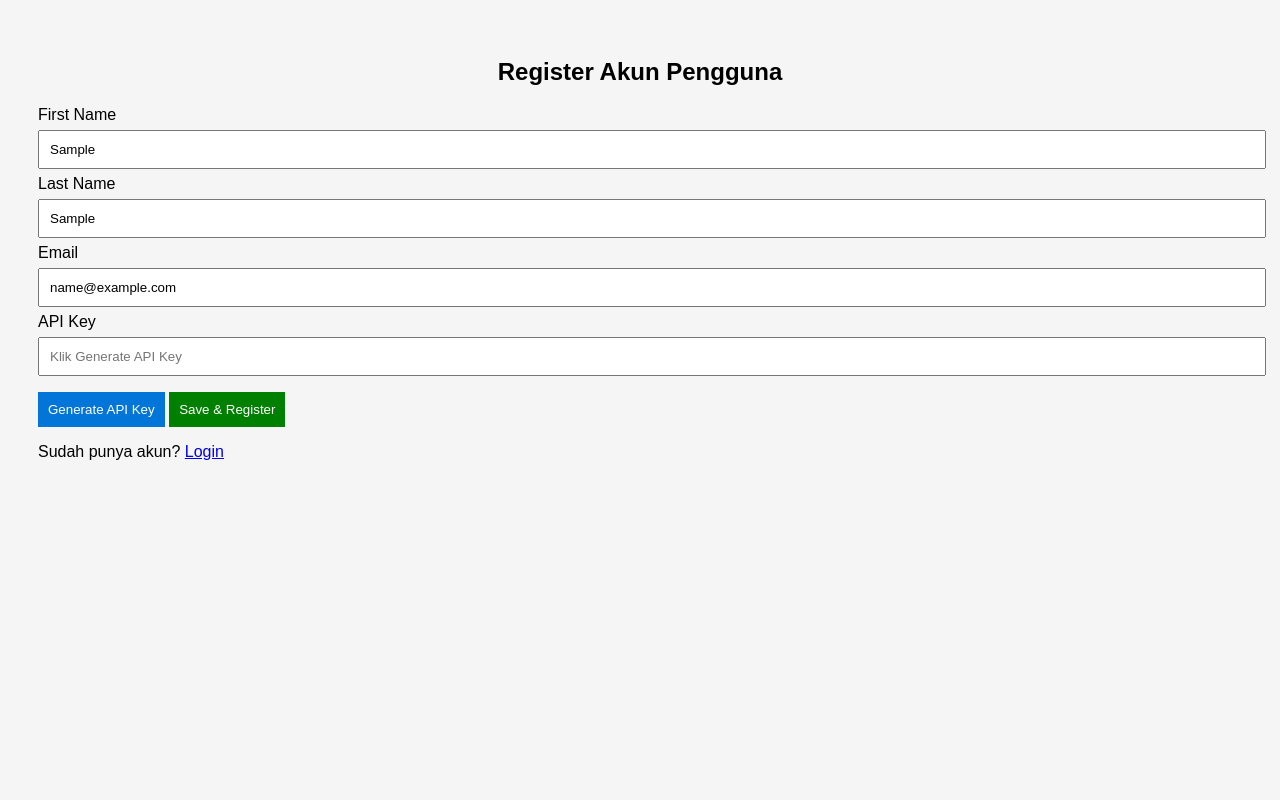
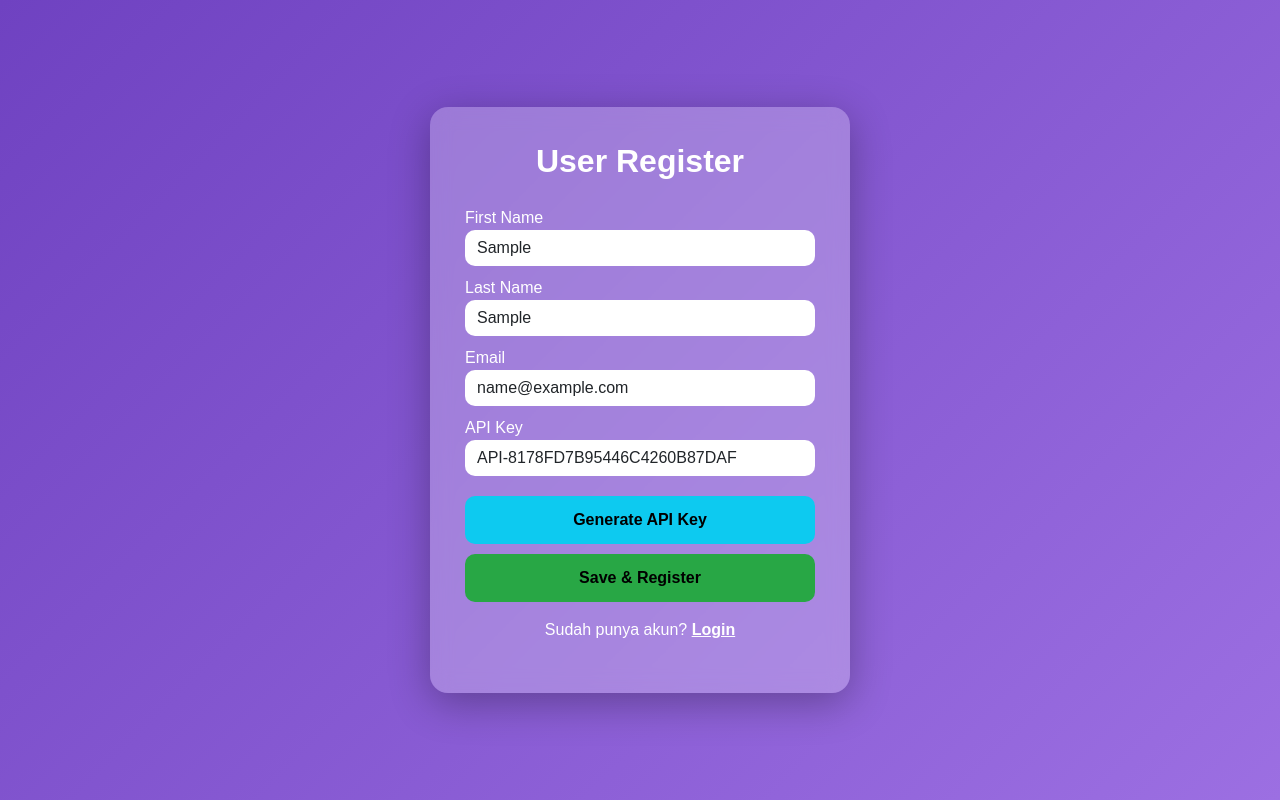
Before and after one commit to MuhammadNaufalGhulamF20230140073/073_APIKeyGenerator, a website: page public/user/register.html in a window 1280 px wide. Both pictures are taken after typing "Sample", "Sample", "name@example.com" into the empty fields and a click on the button "Generate API Key". Drawn offline with nearby package versions, Linux system fonts and the light colour scheme.

Commit message:
perbikan tampilan2

```diff
--- a/public/js/app.js
+++ b/public/js/app.js
@@ -1,23 +1,50 @@
 const API_URL = "http://localhost:3001/api/user";
 
+// ======================================
+// GENERATE API KEY
+// ======================================
+function generateApiKey() {
+  const key =
+    "API-" +
+    [...crypto.getRandomValues(new Uint8Array(12))]
+      .map((b) => b.toString(16).padStart(2, "0"))
+      .join("")
+      .toUpperCase();
 
-// =============================
-// REGISTER
-// =============================
+  document.getElementById("api_key").value = key;
+}
+
+// Aktifkan tombol generate jika ada
+document.addEventListener("DOMContentLoaded", () => {
+  const btnGen = document.getElementById("btnGenerate");
+  if (btnGen) {
+    btnGen.addEventListener("click", generateApiKey);
+  }
+});
+
+// ======================================
+// REGISTER USER
+// ======================================
 const registerForm = document.getElementById("registerForm");
 
 if (registerForm) {
-    registerForm.addEventListener("submit", async function(e) {
+  registerForm.addEventListener("submit", async function (e) {
     e.preventDefault();
 
     const firstname = document.getElementById("firstname").value;
     const lastname = document.getElementById("lastname").value;
     const email = document.getElementById("email").value;
+    const api_key = document.getElementById("api_key").value;
+
+    if (!api_key) {
+      alert("Silakan klik Generate API Key terlebih dahulu!");
+      return;
+    }
 
     const res = await fetch(`${API_URL}/register`, {
       method: "POST",
       headers: { "Content-Type": "application/json" },
-            body: JSON.stringify({ firstname, lastname, email })
+      body: JSON.stringify({ firstname, lastname, email, api_key }),
     });
 
     const data = await res.json();
@@ -27,23 +54,20 @@ if (registerForm) {
       return;
     }
 
-        alert("Register Berhasil!");
-
-        // Simpan user + API key
+    alert("Registrasi Berhasil!");
     localStorage.setItem("user", JSON.stringify(data.user));
 
     window.location.href = "user.html";
   });
 }
 
-
-// =============================
-// LOGIN
-// =============================
+// ======================================
+// LOGIN USER
+// ======================================
 const loginForm = document.getElementById("loginForm");
 
 if (loginForm) {
-    loginForm.addEventListener("submit", async function(e) {
+  loginForm.addEventListener("submit", async function (e) {
     e.preventDefault();
 
     const firstname = document.getElementById("login_firstname").value;
@@ -52,7 +76,7 @@ if (loginForm) {
     const res = await fetch(`${API_URL}/login`, {
       method: "POST",
       headers: { "Content-Type": "application/json" },
-            body: JSON.stringify({ firstname, email })
+      body: JSON.stringify({ firstname, email }),
     });
 
     const data = await res.json();
@@ -68,10 +92,9 @@ if (loginForm) {
   });
 }
 
-
-// =============================
-// DASHBOARD
-// =============================
+// ======================================
+// USER DASHBOARD
+// ======================================
 function loadUserDashboard() {
   const user = JSON.parse(localStorage.getItem("user"));
 
--- a/public/user/register.html
+++ b/public/user/register.html
@@ -1,47 +1,133 @@
 <!DOCTYPE html>
 <html lang="en">
+  <head>
+    <meta charset="UTF-8" />
+    <meta name="viewport" content="width=device-width, initial-scale=1.0" />
+    <title>User Register</title>
 
-<head>
-    <meta charset="UTF-8">
-    <meta name="viewport" content="width=device-width, initial-scale=1.0">
-    <title>User Register</title>
-    <link rel="stylesheet" href="/css/style.css">
-</head>
+    <!-- Bootstrap -->
+    <link
+      href="https://cdn.jsdelivr.net/npm/bootstrap@5.3.3/dist/css/bootstrap.min.css"
+      rel="stylesheet"
+    />
 
-<body>
+    <style>
+      body {
+        height: 100vh;
+        margin: 0;
+        background: linear-gradient(135deg, #6f42c1, #9c6fe2);
+        display: flex;
+        justify-content: center;
+        align-items: center;
+        font-family: "Poppins", sans-serif;
+      }
 
-    <h2>Register Akun Pengguna</h2>
+      .register-card {
+        width: 420px;
+        background: rgba(255, 255, 255, 0.25);
+        backdrop-filter: blur(10px);
+        border-radius: 18px;
+        padding: 35px;
+        color: #fff;
+        box-shadow: 0 10px 40px rgba(0, 0, 0, 0.3);
+        animation: fadeUp 0.7s ease-in-out;
+      }
 
-    <form id="registerForm">
+      .register-card h2 {
+        text-align: center;
+        font-weight: 700;
+        margin-bottom: 25px;
+      }
 
+      input {
+        background: rgba(255, 255, 255, 0.75);
+        border: none !important;
+        padding: 12px;
+        border-radius: 10px !important;
+        margin-bottom: 10px;
+      }
+
+      .btn-generate {
+        background: #0dcaf0;
+        border: none;
+        font-weight: 600;
+        width: 100%;
+        padding: 12px;
+        border-radius: 10px;
+        margin-top: 10px;
+      }
+
+      .btn-save {
+        background: #28a745;
+        border: none;
+        font-weight: 600;
+        width: 100%;
+        padding: 12px;
+        border-radius: 10px;
+        margin-top: 10px;
+      }
+
+      .btn-save:hover,
+      .btn-generate:hover {
+        opacity: 0.9;
+      }
+
+      a {
+        color: #fff;
+        text-decoration: underline;
+      }
+
+      @keyframes fadeUp {
+        from {
+          opacity: 0;
+          transform: translateY(20px);
+        }
+        to {
+          opacity: 1;
+          transform: translateY(0);
+        }
+      }
+    </style>
+  </head>
+
+  <body>
+    <div class="register-card">
+      <h2>User Register</h2>
+
+      <form id="registerForm">
         <label>First Name</label>
-        <input type="text" id="firstname" required>
+        <input type="text" id="firstname" class="form-control" required />
 
         <label>Last Name</label>
-        <input type="text" id="lastname" required>
+        <input type="text" id="lastname" class="form-control" required />
 
         <label>Email</label>
-        <input type="email" id="email" required>
+        <input type="email" id="email" class="form-control" required />
 
         <label>API Key</label>
-        <input type="text" id="api_key" readonly placeholder="Klik Generate API Key">
+        <input
+          type="text"
+          id="api_key"
+          class="form-control"
+          readonly
+          placeholder="Klik Generate API Key"
+        />
 
-        <!-- Tombol Generate API Key -->
-        <button type="button" id="btnGenerate" class="btn" style="background: #0275d8; margin-top: 10px;">
-            Generate API Key
+        <!-- tombol generate -->
+        <button type="button" class="btn-generate" id="btnGenerate">
+          Generate API Key
         </button>
 
-        <!-- Tombol Save / Register -->
-        <button type="submit" class="btn" style="background: green; margin-top: 10px;">
-            Save & Register
-        </button>
+        <!-- tombol save -->
+        <button type="submit" class="btn-save">Save & Register</button>
+      </form>
 
-    </form>
-
-    <p>Sudah punya akun? <a href="user.html">Login</a></p>
+      <p class="mt-3 text-center">
+        Sudah punya akun?
+        <a href="user.html"><strong>Login</strong></a>
+      </p>
+    </div>
 
     <script src="/js/app.js"></script>
-
-</body>
-
+  </body>
 </html>
```
Also changed, not shown: backend/controllers/userController.js (+52 -16 lines), public/admin/admin.html (+48 -19 lines), public/user/user.html (+24 -0 lines). Lines whose indentation alone changed are shown as unchanged.
